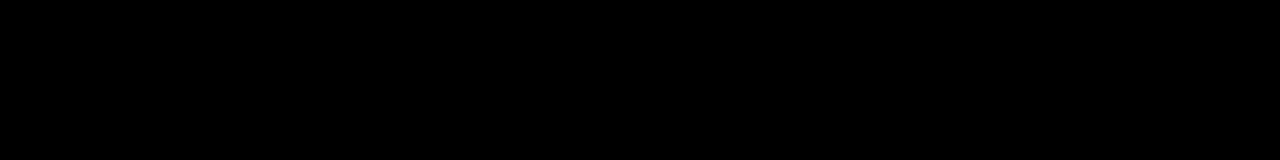
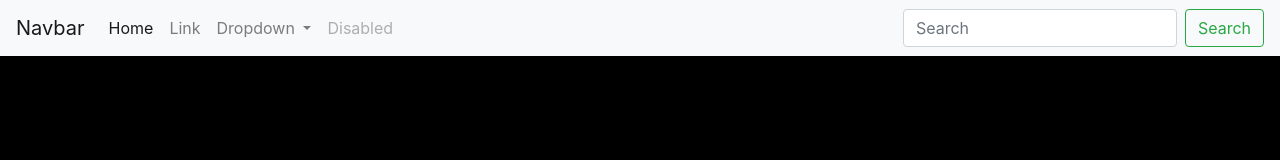
Before and after one commit to lickingdog-likelion/lickingdog-likelion.github.io, a plain HTML site: page index.html in a window 1280 px wide. Drawn offline with nearby package versions, Linux system fonts and the light colour scheme.

Commit message:
Update index.html

```diff
--- a/index.html
+++ b/index.html
@@ -5,9 +5,48 @@
     <meta name="viewport" content="width=device-width, initial-scale=1.0">
     <meta http-equiv="X-UA-Compatible" content="ie=edge">
     <title>index</title>
+    <link rel="stylesheet" href="https://stackpath.bootstrapcdn.com/bootstrap/4.3.1/css/bootstrap.min.css" integrity="sha384-ggOyR0iXCbMQv3Xipma34MD+dH/1fQ784/j6cY/iJTQUOhcWr7x9JvoRxT2MZw1T" crossorigin="anonymous">
     <link rel="stylesheet" href="index.css">
 </head>
 <body>
-    <h1>index page</h1>
+    <nav class="navbar navbar-expand-lg navbar-light bg-light">
+    <a class="navbar-brand" href="#">Navbar</a>
+    <button class="navbar-toggler" type="button" data-toggle="collapse" data-target="#navbarSupportedContent" aria-controls="navbarSupportedContent" aria-expanded="false" aria-label="Toggle navigation">
+        <span class="navbar-toggler-icon"></span>
+    </button>
+
+    <div class="collapse navbar-collapse" id="navbarSupportedContent">
+        <ul class="navbar-nav mr-auto">
+        <li class="nav-item active">
+            <a class="nav-link" href="#">Home <span class="sr-only">(current)</span></a>
+        </li>
+        <li class="nav-item">
+            <a class="nav-link" href="#">Link</a>
+        </li>
+        <li class="nav-item dropdown">
+            <a class="nav-link dropdown-toggle" href="#" id="navbarDropdown" role="button" data-toggle="dropdown" aria-haspopup="true" aria-expanded="false">
+            Dropdown
+            </a>
+            <div class="dropdown-menu" aria-labelledby="navbarDropdown">
+            <a class="dropdown-item" href="#">Action</a>
+            <a class="dropdown-item" href="#">Another action</a>
+            <div class="dropdown-divider"></div>
+            <a class="dropdown-item" href="#">Something else here</a>
+            </div>
+        </li>
+        <li class="nav-item">
+            <a class="nav-link disabled" href="#" tabindex="-1" aria-disabled="true">Disabled</a>
+        </li>
+        </ul>
+        <form class="form-inline my-2 my-lg-0">
+        <input class="form-control mr-sm-2" type="search" placeholder="Search" aria-label="Search">
+        <button class="btn btn-outline-success my-2 my-sm-0" type="submit">Search</button>
+        </form>
+    </div>
+    </nav>
+
+    <script src="https://code.jquery.com/jquery-3.3.1.slim.min.js" integrity="sha384-q8i/X+965DzO0rT7abK41JStQIAqVgRVzpbzo5smXKp4YfRvH+8abtTE1Pi6jizo" crossorigin="anonymous"></script>
+    <script src="https://cdnjs.cloudflare.com/ajax/libs/popper.js/1.14.7/umd/popper.min.js" integrity="sha384-UO2eT0CpHqdSJQ6hJty5KVphtPhzWj9WO1clHTMGa3JDZwrnQq4sF86dIHNDz0W1" crossorigin="anonymous"></script>
+    <script src="https://stackpath.bootstrapcdn.com/bootstrap/4.3.1/js/bootstrap.min.js" integrity="sha384-JjSmVgyd0p3pXB1rRibZUAYoIIy6OrQ6VrjIEaFf/nJGzIxFDsf4x0xIM+B07jRM" crossorigin="anonymous"></script>
 </body>
 </html>
```
